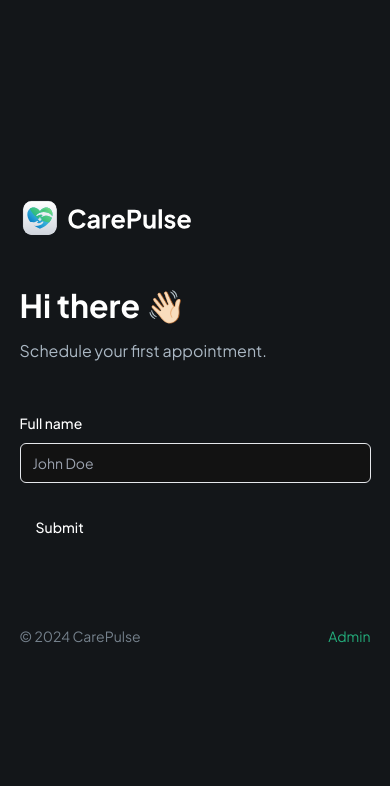
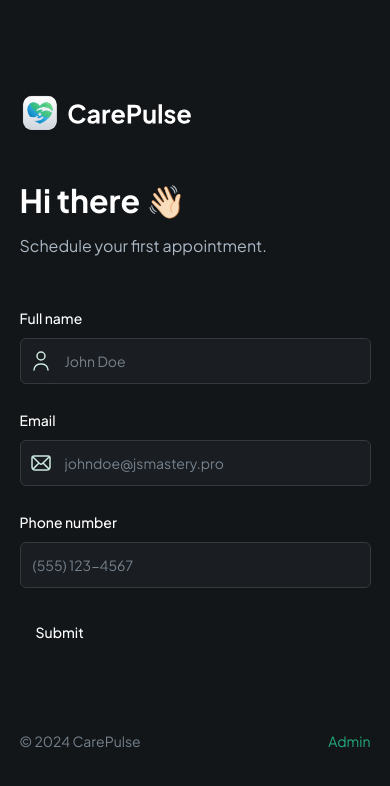
Before and after one commit to zhale-el/healthcare-nextjs, a Next.js app: page / in a window 390 px wide. Shown: the top 786 px of the page. Built offline with nearby package versions, Linux system fonts and the light colour scheme.

Commit message:
add phone

```diff
--- a/components/CustomFormField.tsx
+++ b/components/CustomFormField.tsx
@@ -11,6 +11,9 @@ import { Input } from "@/components/ui/input";
 import { Control } from "react-hook-form";
 import { FormFieldType } from "./forms/PatientForm";
 import React from "react";
+import Image from "next/image";
+import "react-phone-number-input/style.css";
+import PhoneInput from "react-phone-number-input";
 
 interface CustomProps {
   control: Control<any>;
@@ -28,7 +31,40 @@ interface CustomProps {
 }
 
 const RenderField = ({ field, props }: { field: any; props: CustomProps }) => {
-  return <Input type="text" placeholder="John Doe" />;
+  const { fieldType, iconSrc, iconAlt, placeholder } = props;
+  switch (fieldType) {
+    case FormFieldType.INPUT:
+      return (
+        <div className="flex rounded-md border border-dark-500 bg-dark-400">
+          {iconSrc && (
+            <Image
+              src={iconSrc}
+              width={24}
+              height={24}
+              alt={iconAlt || "icon"}
+              className="ml-2"
+            />
+          )}
+
+          <FormControl>
+            <Input
+              placeholder={placeholder}
+              {...field}
+              className="shad-input border-0"
+            />
+          </FormControl>
+        </div>
+      );
+
+    case FormFieldType.PHONE_INPUT:
+      return (
+        <FormControl>
+          <PhoneInput defaultCountry="US" />
+        </FormControl>
+      );
+    default:
+      break;
+  }
 };
 
 const CustomFormField = (props: CustomProps) => {
--- a/components/forms/PatientForm.tsx
+++ b/components/forms/PatientForm.tsx
@@ -52,7 +52,23 @@ const PatientForm = () => {
           iconSrc="/assets/icons/user.svg"
           iconAlt="user"
         />
+        <CustomFormField
+          fieldType={FormFieldType.INPUT}
+          control={form.control}
+          name="email"
+          label="Email"
+          placeholder="johndoe@jsmastery.pro"
+          iconSrc="/assets/icons/email.svg"
+          iconAlt="email"
+        />
 
+        <CustomFormField
+          fieldType={FormFieldType.INPUT}
+          control={form.control}
+          name="phone"
+          label="Phone number"
+          placeholder="(555) 123-4567"
+        />
         <Button type="submit">Submit</Button>
       </form>
     </Form>
--- a/package.json
+++ b/package.json
@@ -20,6 +20,7 @@
     "react": "^18",
     "react-dom": "^18",
     "react-hook-form": "^7.52.1",
+    "react-phone-number-input": "^3.4.4",
     "tailwind-merge": "^2.4.0",
     "tailwindcss-animate": "^1.0.7",
     "zod": "^3.23.8"
```
Also changed, not shown: 1 other file (tests, documents, lock files or other folders).
